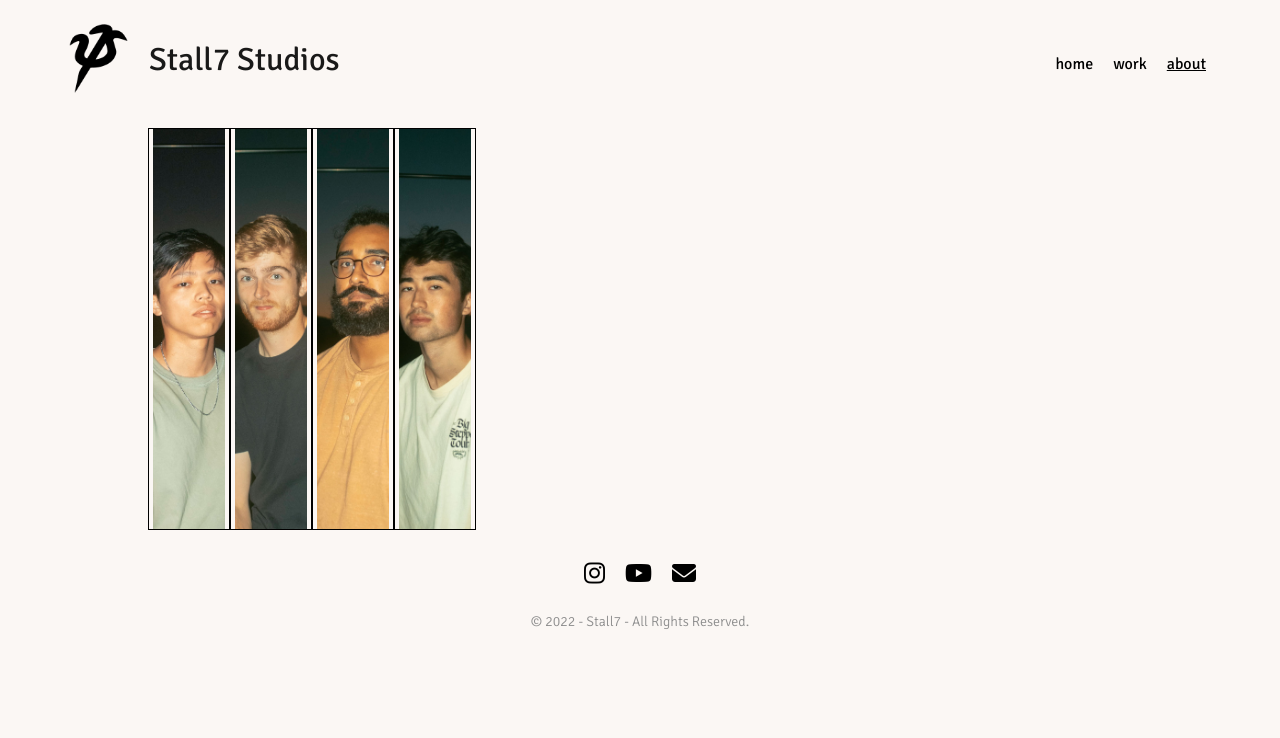
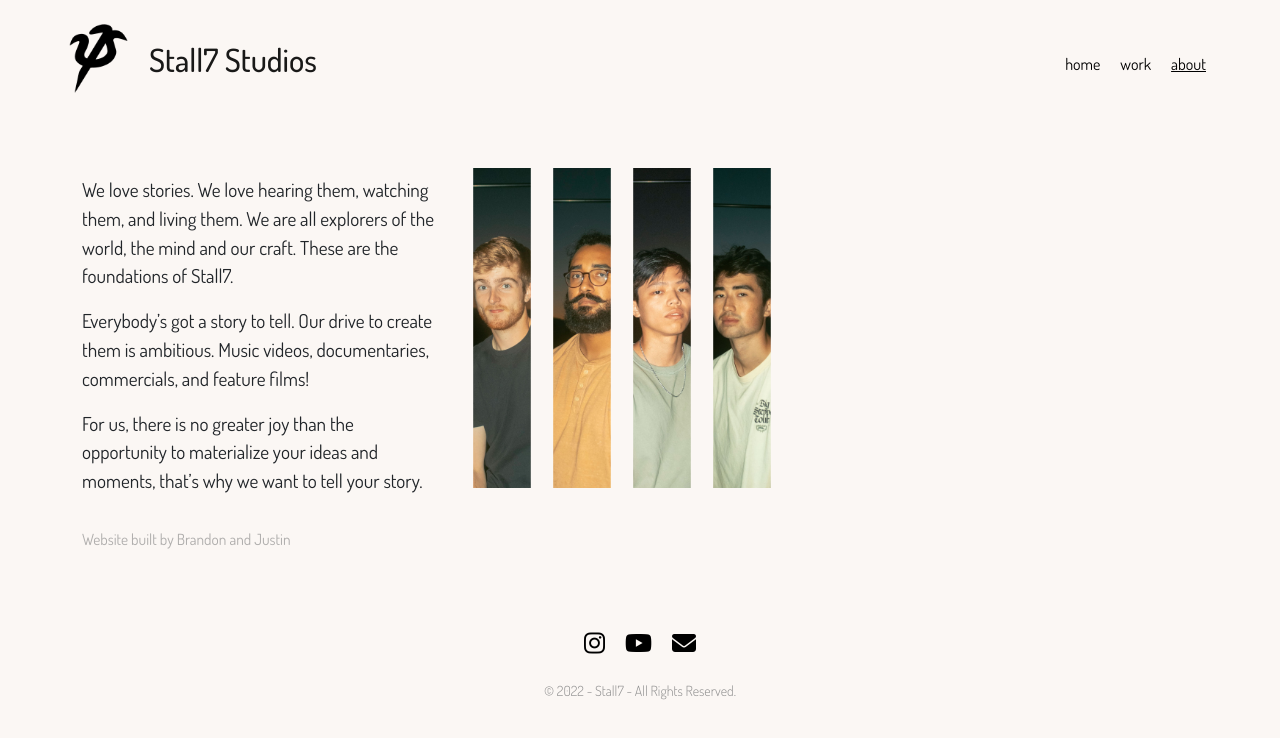
Before and after one commit to justinz99/stall7studios, a React (Create React App) app: page /about in a window 1280 px wide. Shown: the top 738 px of the page. Built offline with nearby package versions, Linux system fonts and the light colour scheme.

Commit message:
I AM THAT GUY (finished about animation)

```diff
--- a/public/index.html
+++ b/public/index.html
@@ -25,7 +25,7 @@
     -->
     <link rel="preconnect" href="https://fonts.googleapis.com">
     <link rel="preconnect" href="https://fonts.gstatic.com" crossorigin>
-    <link href="https://fonts.googleapis.com/css2?family=Signika:wght@300;400;600&display=swap" rel="stylesheet">
+    <link href="https://fonts.googleapis.com/css2?family=Dosis:wght@200;300;400;500&display=swap" rel="stylesheet">
     <link
       rel="stylesheet"
       href="https://cdn.jsdelivr.net/npm/bootstrap@5.2.0-beta1/dist/css/bootstrap.min.css"
--- a/src/App.css
+++ b/src/App.css
@@ -1,5 +1,5 @@
 * {
-  font-family: 'Signika', sans-serif;
+  font-family: 'Dosis', sans-serif;
   background-color: #fbf7f4;
 }
 
@@ -118,7 +118,6 @@ body {
 
 .about-container {
   display: flex;
-  /* border: 1px solid red; */
 }
 
 .about-crewCol {
@@ -126,27 +125,41 @@ body {
 }
 
 .about-studioBioCol {
-  margin-right: 2rem;
   padding: 3rem .75rem;
   font-size: 1.2em;
-  /* border: 1px solid blue; */
+  display: flex;
+  flex-direction: column;
+  justify-content: space-between;
+}
+
+.about-footNote {
+  font-size: 0.8em;
+  color: #8080809f;
 }
 
 .about-crew {
   display: flex;
-  margin-left: 20%;
+  /* margin-left: 20%; */
+  max-width: 50vw;
 }
 
-.profile-card {
-  border: 1px solid black;
+.about-profileCard {
   display: flex;
+
 }
 
 .about-headshot {
-  width: 5rem;
+  width: 100%;
   height: 50vh;
   object-fit: cover;
+  cursor: pointer;
   padding: 0 .25rem;
+}
+
+.about-cardInfo {
+  padding: 100px 10px 0 20px;
+  width: 20vw;
+
 }
 
 /* works page */
--- a/src/components/Header.js
+++ b/src/components/Header.js
@@ -16,7 +16,7 @@ export default function Header() {
             <Navbar.Toggle aria-controls='responsive-navbar-nav' />
             <Navbar.Collapse id='responsive-navbar-nav'>
                 <Nav className='header-nav'>
-                    <NavLink to='/ ' style={activeStyle}>home</NavLink>
+                    <NavLink to='/' end style={activeStyle}>home</NavLink>
                     <NavLink to='/work' style={activeStyle}>work</NavLink>
                     <NavLink to='/about' style={activeStyle}>about</NavLink>
                 </Nav>
--- a/src/pages/About.js
+++ b/src/pages/About.js
@@ -1,10 +1,34 @@
-import { useEffect, useState } from 'react';
-import { useSpring, animated } from 'react-spring';
-import { Container, Row, Col } from 'react-bootstrap';
-import { jzInfo, bfInfo, cvInfo, sdInfo, studioBio } from '../texts'
+import { useEffect, useRef, useState } from 'react';
+import { animated, useSprings } from 'react-spring';
+import { Container, Row, Col, Card } from 'react-bootstrap';
+import { crewInfo, studioBio } from '../texts'
+
 
 export default function About() {
+  const studioBioParagraph = (studioBio) => {
+    return studioBio.split('\n').map((line) => (<p>{line}</p>))
+  }
+
+  return (
+    <div className='aboutPage'>
+      <Container className='about-container'>
+        <Row>
+          <Col className='about-studioBioCol' lg='4'>
+            <p>{studioBioParagraph(studioBio)}</p>
+            <small className='about-footNote'>Website built by Brandon and Justin</small>
+          </Col>
+          <Col className='about-crewCol'>
+            <ProfileCard crew={crewInfo} />
+          </Col>
+        </Row>
+      </Container>
+    </div>
+  );
+}
+
+function ProfileCard(props) {
   const [profileOpen, setProfileOpen] = useState(null)
+  const lastProfileOpen = useRef(null)
 
   const toggleProfileOpen = (profile) => {
     if (profileOpen === profile) {
@@ -13,39 +37,52 @@ export default function About() {
     setProfileOpen(profile)
   }
 
-  const styles = useSpring({
-    from: { width: '5rem' },
-    to: { width: '10rem' }
-  })
+  useEffect(() => {
+    lastProfileOpen.current = profileOpen
+  }, [profileOpen])
 
-  function ProfileCard(props) {
-    const { id, name, pic, title, insta, bio } = props.person
-    const animStyles = profileOpen === id ? props.styles : null
-
-    return (
-      <animated.div className='profile-card' onClick={() => props.toggle(id)} style={animStyles}>
-        <img src={pic} alt='headshot' className='about-headshot' />
-      </animated.div>
-    )
+  const handleClick = (profile) => {
+    toggleProfileOpen(profile)
+    setSprings.start(styles(profile))
   }
 
+  const styles = (targetProfile) => profile =>
+    targetProfile === profile
+      ?
+      { to: { width: '20rem', scale: 1.2, display: 'block', opacity: 1, y: 0}, config: { mass: 5, tension: 200, friction: 24}}
+      : { to: { width: '5rem', scale: 0.8, display: 'none', opacity: 0, y: 100},config: { mass: 2, tension: 200, friction: 20}}
+
+  const [springs, setSprings] = useSprings(
+    props.crew.length,
+    styles(profileOpen)
+  )
   return (
-    <div className='aboutPage'>
-      <Container className='about-container'>
-        <Row>
-          {/* <Col className='about-studioBioCol' lg='6'>
-            {studioBio}
-          </Col> */}
-          <Col className='about-crewCol'>
-            <div className='about-crew'>
-              <ProfileCard person={jzInfo} toggle={toggleProfileOpen} styles={styles} />
-              <ProfileCard person={bfInfo} toggle={toggleProfileOpen} styles={styles} />
-              <ProfileCard person={cvInfo} toggle={toggleProfileOpen} styles={styles} />
-              <ProfileCard person={sdInfo} toggle={toggleProfileOpen} styles={styles} />
-            </div>
-          </Col>
-        </Row>
-      </Container>
+    <div className='about-crew'>
+      {springs.map(({ width, scale, display, opacity, y}, i) => {
+        const { name, pic, title, insta, email, bio } = props.crew[i]
+        return (
+          <div
+            onClick={() => handleClick(i)}
+            key={i}
+            className='about-profileCard'
+          >
+            <animated.div style={{  width, overflow: 'hidden' }}>
+              <animated.img style={{ scale }} src={pic} alt='headshot' className='about-headshot' />
+            </animated.div>
+            <animated.div style={{ display, opacity, transform: y.to(val => `translateY(${val}px)`)}} className='about-cardInfo'>
+                <Card.Title>{name}</Card.Title>
+                <Card.Subtitle>{title}</Card.Subtitle>
+                <br />
+                <Card.Text>{bio}</Card.Text>
+                <br />
+                <Card.Text>
+                  <a href={`https://www.instagram.com/${insta}`}><i className="fa-brands fa-instagram fa-xl" /></a>
+                  <a href={`mailto: ${email}`}><i className="fa-solid fa-envelope fa-xl social"></i></a>
+                </Card.Text>
+            </animated.div>
+          </div>
+        )
+      })}
     </div>
-  );
+  )
 }
--- a/src/texts.js
+++ b/src/texts.js
@@ -12,40 +12,42 @@ export const slogans =
     ]
 
 // about page
-export const studioBio = 'We love stories. We love hearing them, watching them, and living them. \n We are all explorers of the world, the mind and our craft. \nThese are the foundations of Stall7. \nEverybody’s got a story to tell. \nOur drive to create them is ambitious. Music videos, documentaries, commercials, and feature films! \nFor us, there is no greater joy than the opportunity to materialize your ideas and moments, that\’s why we want to tell your story.'
+export const studioBio =
+`We love stories. We love hearing them, watching them, and living them. We are all explorers of the world, the mind and our craft. These are the foundations of Stall7.
+ Everybody’s got a story to tell. Our drive to create them is ambitious. Music videos, documentaries, commercials, and feature films!
+ For us, there is no greater joy than the opportunity to materialize your ideas and moments, that’s why we want to tell your story.`
 
-export const bfInfo = {
-    id: 'bf',
+export const crewInfo = [
+    {
         name: 'Brandon Foreman',
         pic: bfImg,
-    title: 'prodicker',
+        title: 'Producer / Drone Op',
         insta: 'bfore_man',
-    bio: 'he\'s our drone guy, and he cannot wait to finish his degree at OSU.'
-}
-
-export const cvInfo = {
-    id: 'cv',
+        email: 'brandeeto23@gmail.com',
+        bio: "I am a video producer and tech savvy indivual. I am currently majoring in computer science with one of my first projects being this very website! When I'm not working, you can find me skiing or 3D printing."
+    },
+    {
         name: 'Chris Vasquez',
         pic: cvImg,
-    title: 'erector',
-    insta: 'playboy',
-    bio: 'he\'s mexican and black bro.'
-}
-
-export const jzInfo = {
-    id: 'jz',
+        title: 'Director / Writer',
+        insta: 'tiopancho14',
+        email: '',
+        bio: "I am a director, writer, and portrait photographer. I was born in Santa Ana where I discovered my passion for film. In my free time I organize songs into playlists for every moment and mood."
+    },
+    {
         name: 'Justin Zhao',
         pic: jzImg,
-    title: 'creative erector',
+        title: 'Creative Director / Stills',
         insta: 'justinzzhao',
-    bio: 'likes to vibe to Kendrick while driving on the highway.'
-}
-
-export const sdInfo = {
-    id: 'sd',
+        email: 'justinzhao1999@gmail.com',
+        bio: "I joined Stall7 in 2022 after obtaining my B.A. in Photo/Media, I like to drive around town while listening to music."
+    },
+    {
         name: 'Seth Dresbeck',
         pic: sdImg,
-    title: 'pov',
-    insta: 'champagnepapi',
-    bio: 'bruh.'
+        title: 'Cinematographer / Editor',
+        insta: 'sethdrez',
+        email: 'sdresbeck@gmail.com',
+        bio: "I am a camera enthusiast and part-time model. I am currently attending school for my bachelors in business. Being from Oregon, I am no stranger to hiking and snowboarding."
     }
+]
```
Lines whose indentation alone changed are shown as unchanged.
